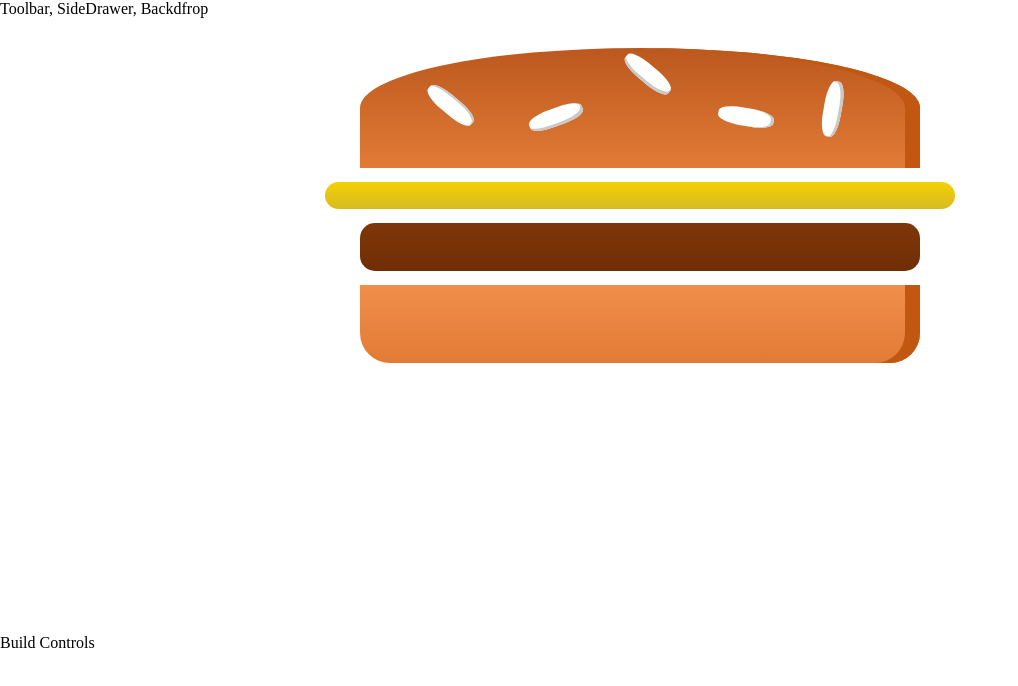
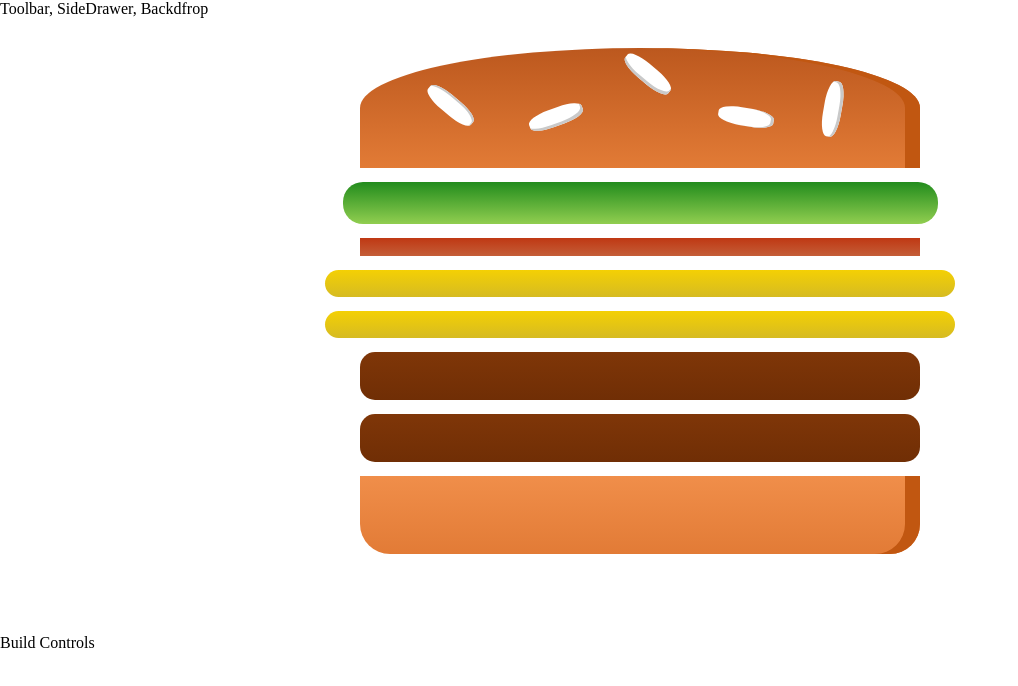
Before and after one commit to naman3112/Burger-ordering, a React (Create React App) app: page / in a window 1280 px wide. Shown: the top 686 px of the page, without its empty margins (0-1018 px from the left). Built offline with nearby package versions, Linux system fonts and the light colour scheme; a web font is replaced by a local one.

Commit message:
rendering dynamic burger(ingredient state added)

```diff
--- a/src/components/Burger/Burger.js
+++ b/src/components/Burger/Burger.js
@@ -4,11 +4,16 @@
 
 
 const burger=(props)=>{
+    const transformedIngredients=Object.keys(props.ingredients).map(igKey=> {
+        return [...Array(props.ingredients[igKey])].map((_,i)=>{
+           return <BurgerIngredient key={igKey + i} type={igKey}/>
+        });
+    });
+    console.log("ingredient object + " , transformedIngredients);
     return (
         <div className={classes.Burger} >
             <BurgerIngredient type="bread-top" />
-            <BurgerIngredient type="cheese" />
-            <BurgerIngredient type="meat" />
+                    {transformedIngredients}
             <BurgerIngredient type="bread-bottom" />
 
         </div>
--- a/src/containers/BurgerBuilder/BurgerBuilder.js
+++ b/src/containers/BurgerBuilder/BurgerBuilder.js
@@ -2,10 +2,20 @@
 import Aux from '../../hoc/Aux';
 import Burger from '../../components/Burger/Burger'
 class BurgerBuilder extends Component{
+    state={
+        ingredients: {
+            salad: 1,
+            bacon :1,
+            cheese: 2,
+            meat: 2
+        }
+    }
+
+
     render(){
         return(
             <Aux>
-                <Burger/>
+                <Burger ingredients={this.state.ingredients}/>
                 <div>Build Controls</div>
             </Aux>
         )
```
Also changed, not shown: 1 other file (tests, documents, lock files or other folders).
